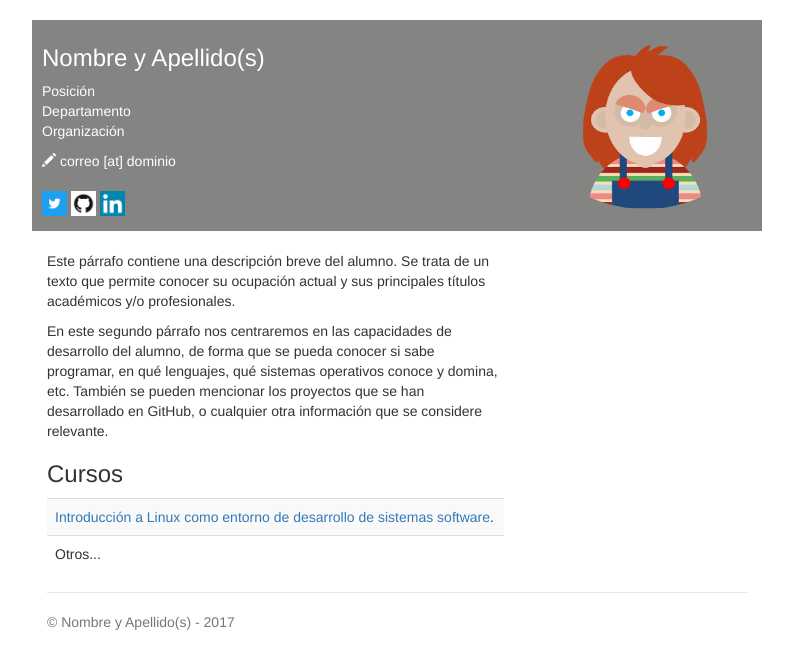
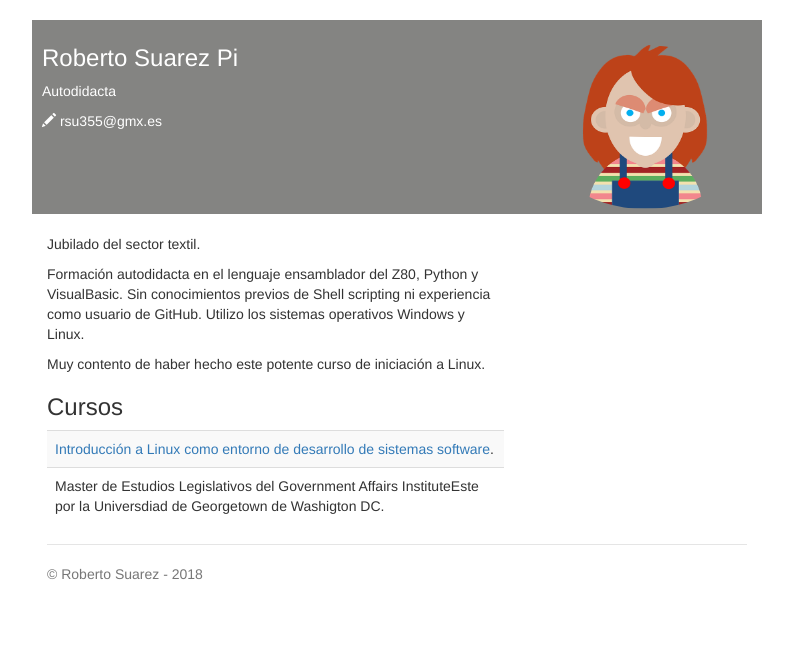
Before and after one commit to rsu355/rsu355.github.io, a plain HTML site: page index.html in a window 1280 px wide. Shown: the whole page, without its empty margins (243-1036 px from the left). Drawn offline with nearby package versions, Linux system fonts and the light colour scheme.

Commit message:
Tercera versión de mi sitio web

```diff
--- a/index.html
+++ b/index.html
@@ -5,10 +5,10 @@
     <meta charset="utf-8">
     <meta name="description" content="Página de ejemplo del MOOC de LINUX - UPM.">
     <!--Sustituir por los datos del alumno-->
-    <meta name="author" content="Nombre y Apellido(s)">
+    <meta name="author" content="Roberto Suarez Pi">
 
     <!--Sustituir por los datos del alumno-->
-    <title>Nombre y Apellido(s)</title>
+    <title>Roberto Suarez Pi</title>
 
     <link href="css/bootstrap.min.css" rel="stylesheet">
     <link href="css/style.css" rel="stylesheet">
@@ -17,45 +17,38 @@
   <body>
     <div class="container header-bar">
       <!--Sustituir por los datos del alumno-->
-      <h3>Nombre y Apellido(s) <span><img style="width: 214px; height: 164px;" class='img-circle' alt="Nombre y Apellido(s)" src="img/foto.png" align="right"></span></h3>
+      <h3>Roberto Suarez Pi <span><img style="width: 214px; height: 164px;" class='img-circle' alt="Nombre y Apellido(s)" src="img/foto.png" align="right"></span></h3>
       <p>
         <!--Sustituir por los datos del alumno-->
-        Posición<br>
-        Departamento<br>
-        Organización
+        Autodidacta<br>
+
       </p>
       <address>
         <!--Sustituir por los datos del alumno-->
-        <span class='glyphicon glyphicon-pencil'></span> correo [at] dominio <br>
+        <span class='glyphicon glyphicon-pencil'></span> rsu355@gmx.es <br>
       </address>
 
-      <!--Sustituir por los datos del alumno-->
-      <p><a href="http://twitter.com/usuario" target="blank"><img src="img/twitter-icon.jpg" width=25></a>
-      <!--Sustituir por los datos del alumno-->
-      <a href="http://github.com/usuario" target="blank"><img src="img/github-icon.png" width=25></a>
-      <!--Sustituir por los datos del alumno-->
-      <a href="https://es.linkedin.com/in/usuario" target="blank"><img src="img/linkedin-icon.png" width=25></a>
     </div>
 
     <div class="container">
       <div class='row'>
         <div class='col-sm-8'>
           <br>
-          <p>Este párrafo contiene una descripción breve del alumno. Se trata de un texto que permite conocer su ocupación actual y sus principales títulos académicos y/o profesionales.  </p>
+          <p>Jubilado del sector textil. </p>
 
-          <p>En este segundo párrafo nos centraremos en las capacidades de desarrollo del alumno, de forma que se pueda conocer si sabe programar, en qué lenguajes, qué sistemas operativos conoce y domina, etc. También se pueden mencionar los proyectos que se han desarrollado en GitHub, o cualquier otra información que se considere relevante.</p>
-
+          <p>Formación autodidacta en el lenguaje ensamblador del Z80, Python y VisualBasic. Sin conocimientos previos de Shell scripting ni experiencia como usuario de GitHub. Utilizo los sistemas operativos Windows y Linux. </p>
+          <p>Muy contento de haber hecho este potente curso de iniciación a Linux. </p>
           <h3>Cursos</h3>
           <table class='table table-striped'>
             <tr><td><a href="https://www.miriadax.net" target="blank">Introducción a Linux como entorno de desarrollo de sistemas software</a>.</td></tr>
-            <tr><td>Otros...</td></tr>
+            <tr><td>Master de Estudios Legislativos del Government Affairs InstituteEste por la Universdiad de Georgetown de Washigton DC.</td></tr>
           </table>
         </div>
       </div>
 
       <footer class="footer">
         <!--Sustituir por los datos del alumno-->
-        <p>&copy; Nombre y Apellido(s) - 2017</p>
+        <p>&copy; Roberto Suarez - 2018</p>
       </footer>
 
     </div>
```
